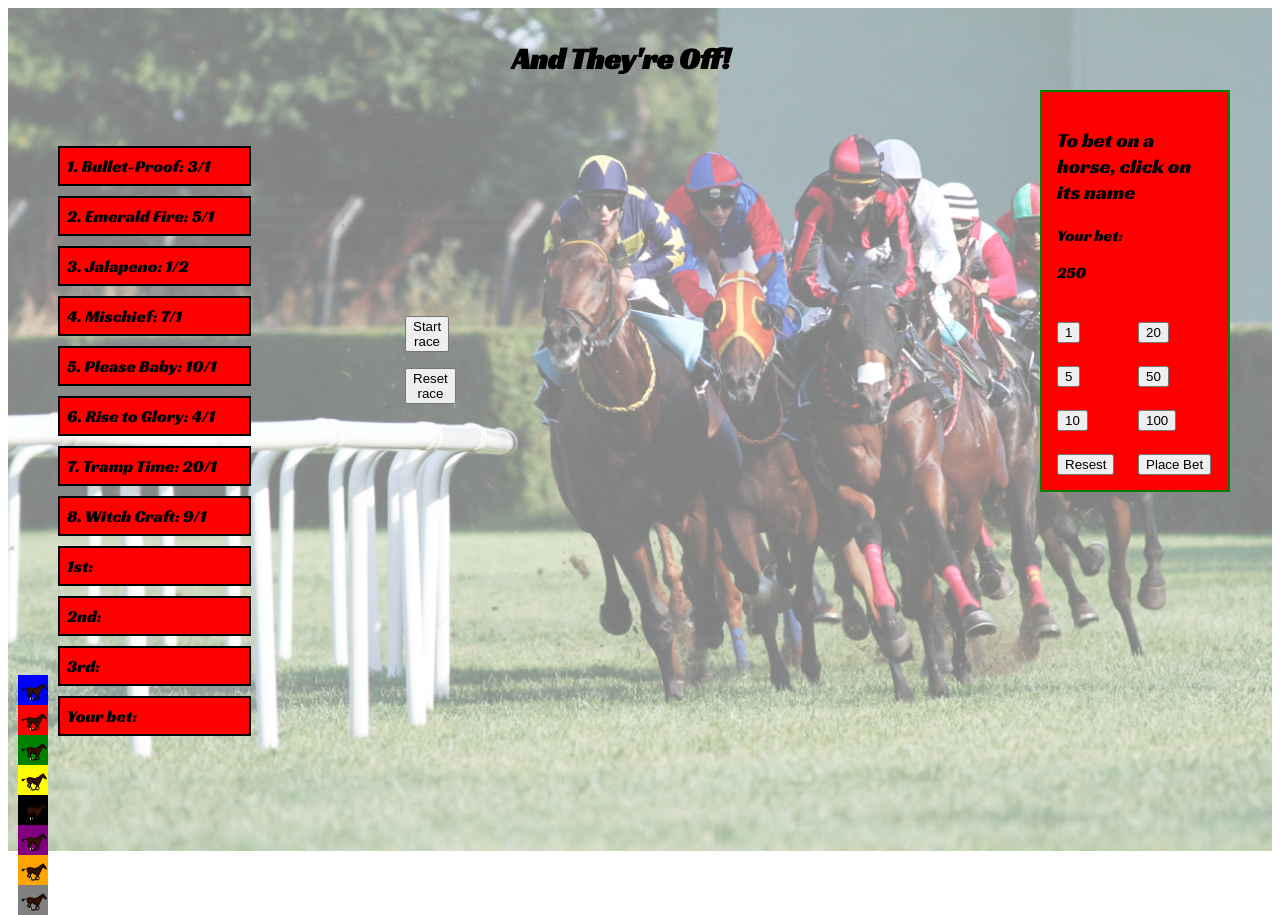
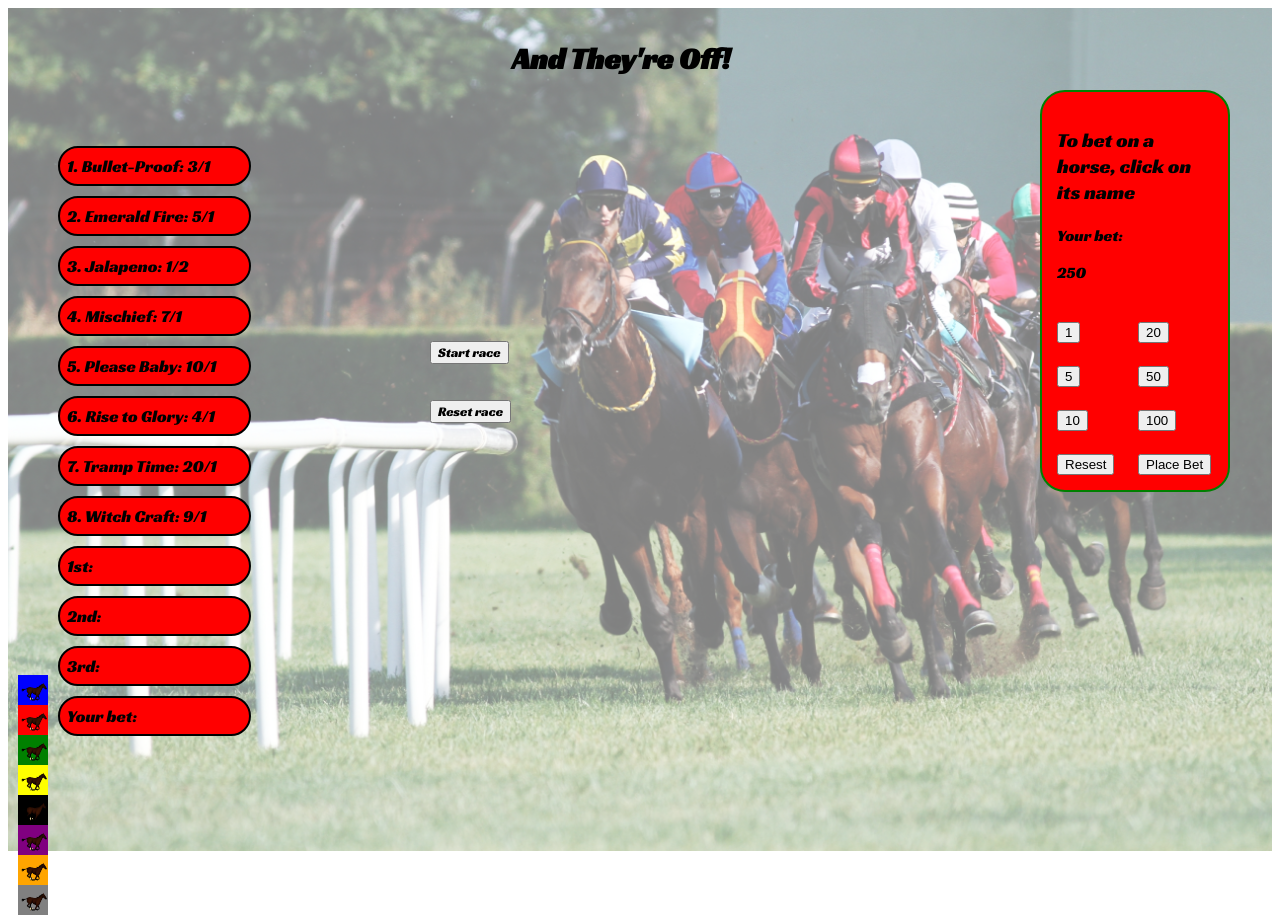
Before and after one commit to marks2508/WDI-First-Project, a PHP site: page /race-v2.html in a window 1280 px wide. Run offline with PHP 8.4, Linux system fonts and the light colour scheme; some libraries are stand-ins or nearby versions.

Commit message:
css changes to menu

```diff
--- a/css/style-race.css
+++ b/css/style-race.css
@@ -92,6 +92,7 @@ form {
   font-family: 'Racing Sans One', cursive;
   background-color: red;
   border: 2px solid green;
+  border-radius: 25px;
   width: 180px;
   padding: 3px;
   margin: 10px;
@@ -112,8 +113,10 @@ li {
   padding: 7px;
   margin: 10px;
   border: 2px solid black;
+  border-radius: 27px;
   font-size: 17px;
   font-family: 'Racing Sans One'; cursive;
+  text-shadow: .5px  blue;
   background: red;
   width: 175px;
   list-style: none;
@@ -129,10 +132,18 @@ a {
   position: absolute;
   top: 595px;
 }
+button {
+  margin: 10px;
+  font-family: 'Racing Sans One', cursive;
+}
 .race-buttons {
   position: absolute;
   top: 295px;
   left: 400px;
+  width: 400px;
+  padding: 10px;
+  margin: 10px;
+  font-family: 'Racing Sans One', cursive;
 }
 
 /*p {
```
